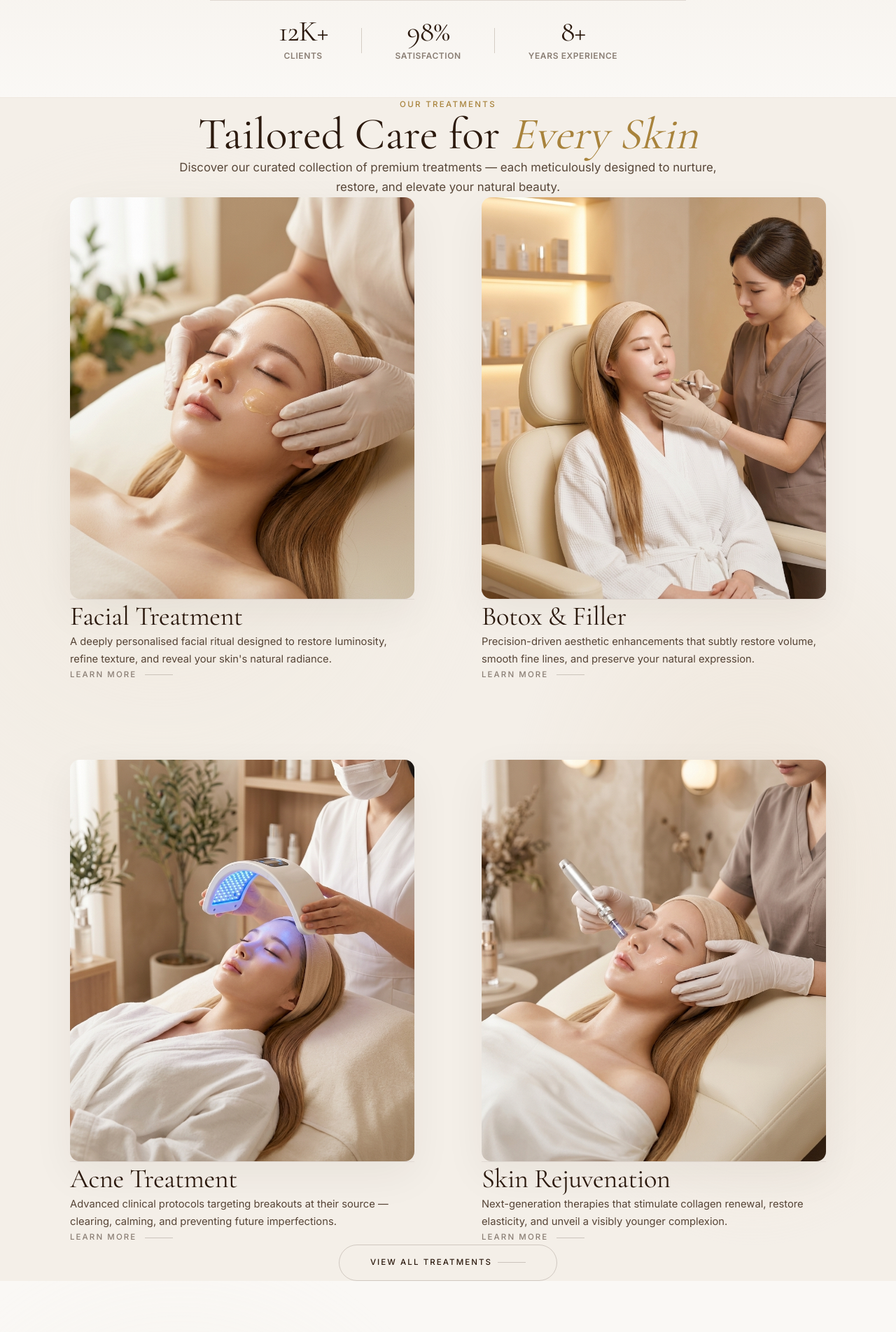
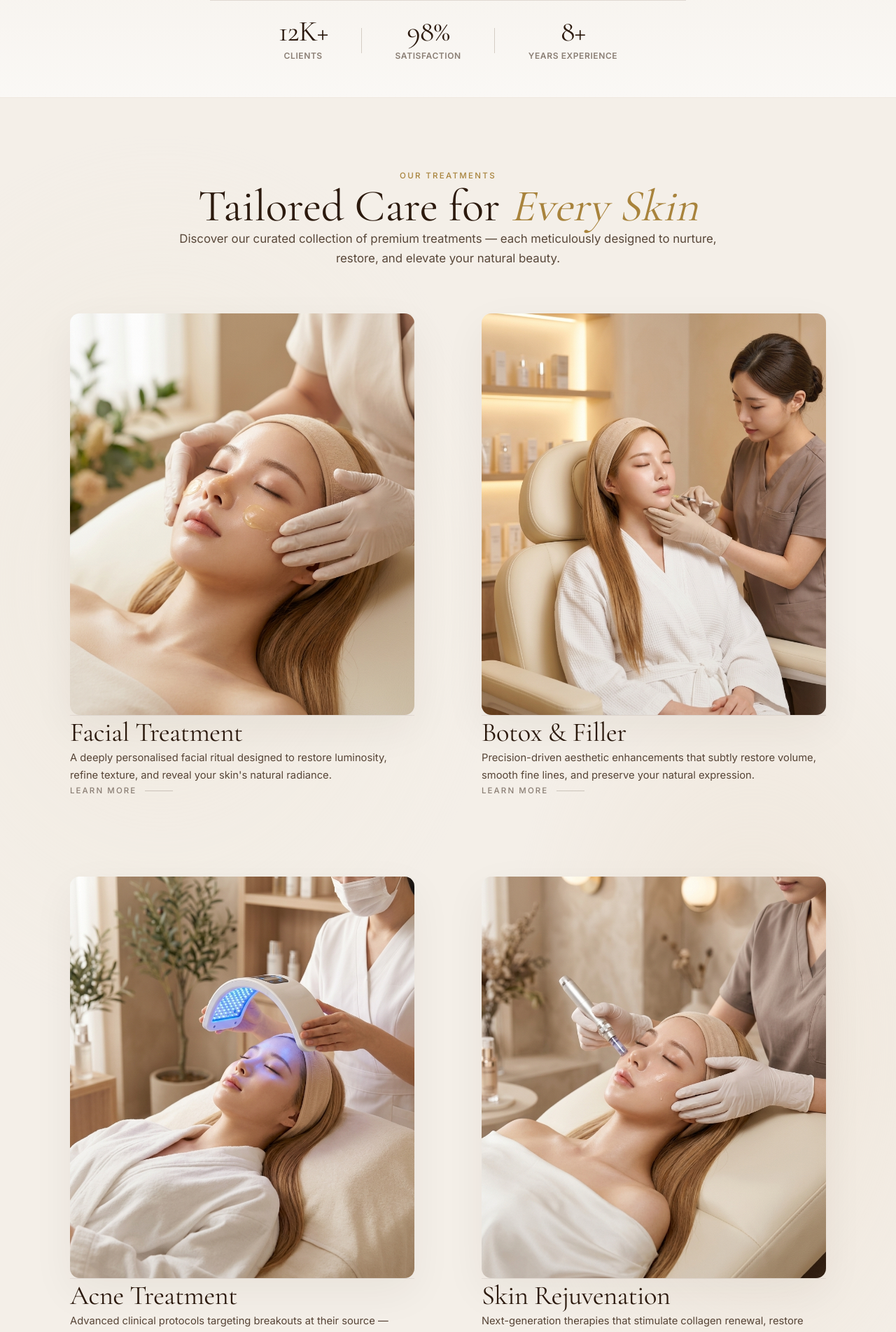
Before and after one commit to aetheramizu/JUUNE-Skin-Atelier, a Next.js app: page / in a window 1280 px wide. Shown: the part 1140-3044 px from the top of the page at 70% size. Built offline with nearby package versions, Linux system fonts and the light colour scheme.

Commit message:
refactor: refine treatments section spacing and stuff

```diff
--- a/components/FeaturedTreatments.tsx
+++ b/components/FeaturedTreatments.tsx
@@ -163,9 +163,9 @@ export default function FeaturedTreatments(): React.ReactElement {
   return (
     <section
       ref={sectionRef as React.RefObject<HTMLElement>}
-      className="relative overflow-hidden pt-52 sm:pt-60 lg:pt-72 pb-28 sm:pb-32 lg:pb-40 flex flex-col items-center"
+      className="relative overflow-hidden flex flex-col items-center"
       aria-label="Featured Treatments"
-      style={{ backgroundColor: "var(--color-bg-soft)", borderTop: "1px solid var(--color-border-light)" }}
+      style={{ backgroundColor: "var(--color-bg-soft)", borderTop: "1px solid var(--color-border-light)", paddingTop: "clamp(6rem, 8vw, 8rem)", paddingBottom: "clamp(5rem, 7vw, 7rem)" }}
     >
       {/* ── Ambient background — warm radials for glass depth ── */}
       <div
@@ -183,16 +183,16 @@ export default function FeaturedTreatments(): React.ReactElement {
       <div className="relative w-full max-w-[1080px] mx-auto px-6 sm:px-8 lg:px-10 flex flex-col items-center">
         {/* ── Section Header ──────────────────────────────── */}
         <div
-          className="flex flex-col items-center text-center w-full max-w-3xl mx-auto mb-28 lg:mb-36"
+          className="flex flex-col items-center text-center w-full max-w-3xl mx-auto"
           style={{
+            marginBottom: "clamp(3rem, 5vw, 4.5rem)",
             opacity: isVisible ? 1 : 0,
             transform: isVisible ? "translateY(0)" : "translateY(20px)",
             transition: "opacity 0.8s cubic-bezier(0.25, 0, 0.05, 1), transform 0.8s cubic-bezier(0.25, 0, 0.05, 1)",
           }}
         >
-          {/* Eyebrow */}
           <span
-            className="inline-block mb-5 text-[0.72rem] font-medium uppercase"
+            className="inline-block mb-8 text-[0.72rem] font-medium uppercase"
             style={{
               letterSpacing: "var(--tracking-widest)",
               color: "var(--color-accent-dark)",
@@ -203,7 +203,7 @@ export default function FeaturedTreatments(): React.ReactElement {
 
           {/* Heading */}
           <h2
-            className="font-serif text-[2.5rem] sm:text-[3.25rem] lg:text-[4rem] font-light mb-7 text-center"
+            className="font-serif text-[2.5rem] sm:text-[3.25rem] lg:text-[4rem] font-light mb-12 text-center"
             style={{
               lineHeight: 1.02,
               letterSpacing: "0",
@@ -244,8 +244,9 @@ export default function FeaturedTreatments(): React.ReactElement {
 
         {/* ── Bottom CTA ──────────────────────────────────── */}
         <div
-          className="flex justify-center w-full mt-32 lg:mt-40"
+          className="flex justify-center w-full"
           style={{
+            marginTop: "clamp(5rem, 7vw, 6.5rem)",
             opacity: isVisible ? 1 : 0,
             transform: isVisible ? "translateY(0)" : "translateY(12px)",
             transition: "opacity 0.7s cubic-bezier(0.25, 0, 0.05, 1) 600ms, transform 0.7s cubic-bezier(0.25, 0, 0.05, 1) 600ms",
```
